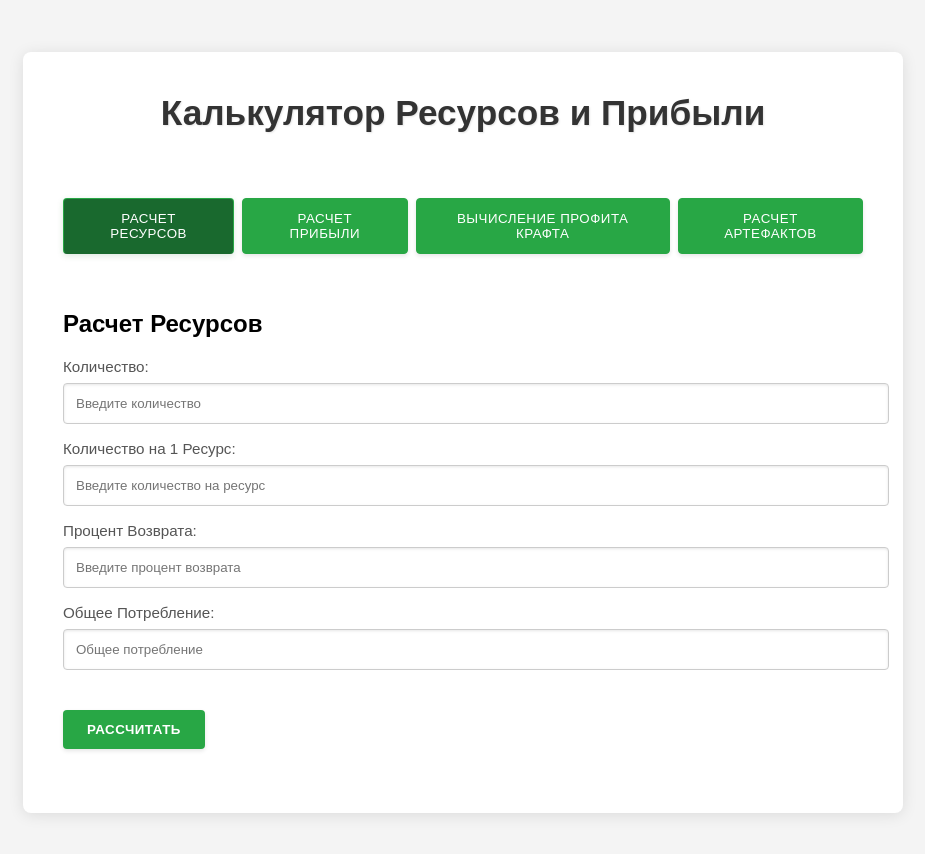
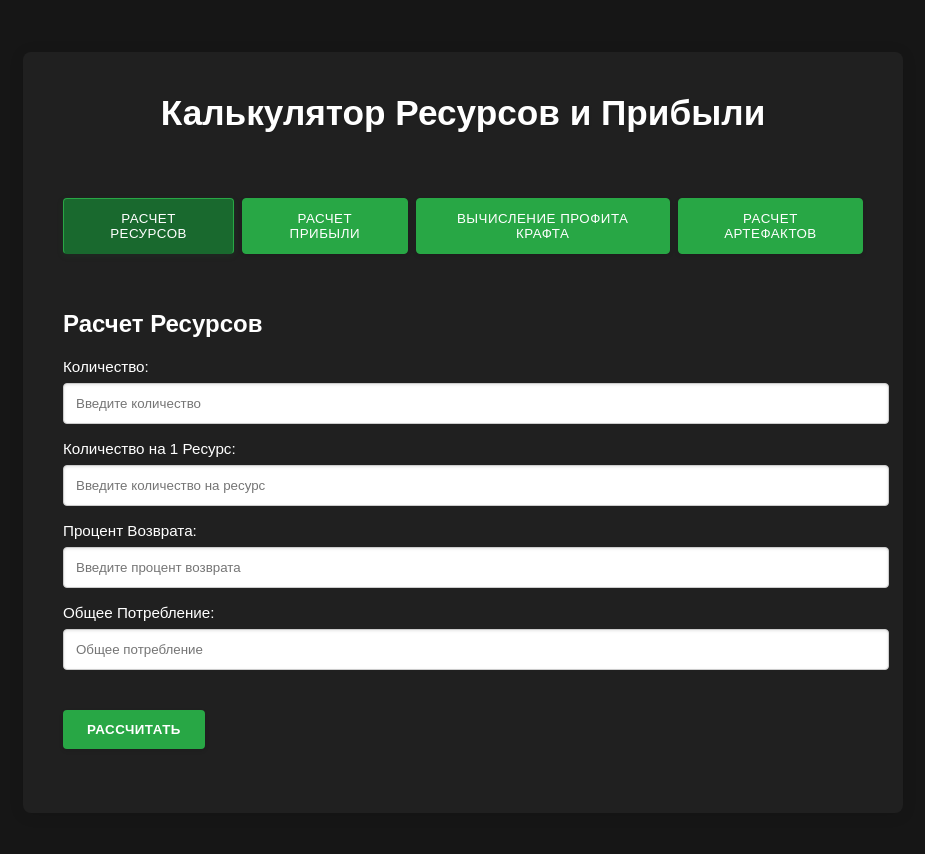
Before and after one commit to shtunzer/RefiningAlbion, a plain HTML site: page index.html in a window 1280 px wide. Shown: the whole page, without its empty margins (177-1102 px from the left). Drawn offline with Linux system fonts and the light colour scheme.

Commit message:
Update main.css

```diff
--- a/src/styles/main.css
+++ b/src/styles/main.css
@@ -2,7 +2,7 @@ body {
   font-family: Arial, sans-serif;
   margin: 0;
   padding: 2rem;
-  background-color: #f4f4f4;
+  background-color: #161616;
 }
 
 .container {
@@ -10,7 +10,7 @@ body {
   max-width: 800px;
   margin: 2rem auto;
   padding: 2.5rem;
-  background: white;
+  background: rgb(32, 32, 32);
   border-radius: 8px;
   box-shadow: 0 2px 15px rgba(0, 0, 0, 0.1);
   margin-top: 20px;
@@ -18,7 +18,7 @@ body {
 
 h1 {
   text-align: center;
-  color: #333;
+  color: #ffffff;
   margin: 0 0 2.5rem 0;
   font-size: 2.2em;
   text-shadow: 1px 1px 2px rgba(0, 0, 0, 0.1);
@@ -64,7 +64,7 @@ h1 {
 label {
   display: block;
   margin-bottom: 0.5rem;
-  color: #555;
+  color: #ffffff;
   font-size: 0.95rem;
 }
 
@@ -117,3 +117,7 @@ button:hover {
 .tab-content {
   display: block;
 }
+
+.tab-content>h2{
+  color: white;
+}
```
